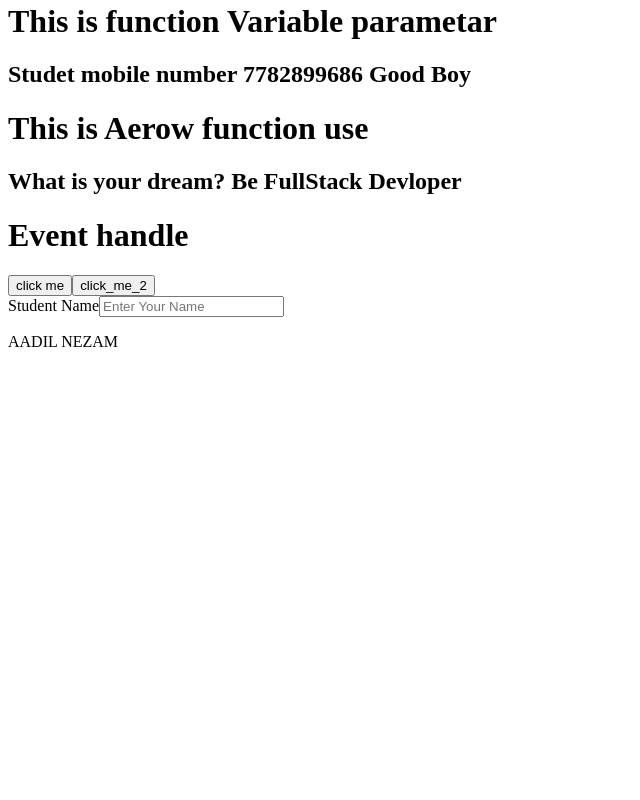
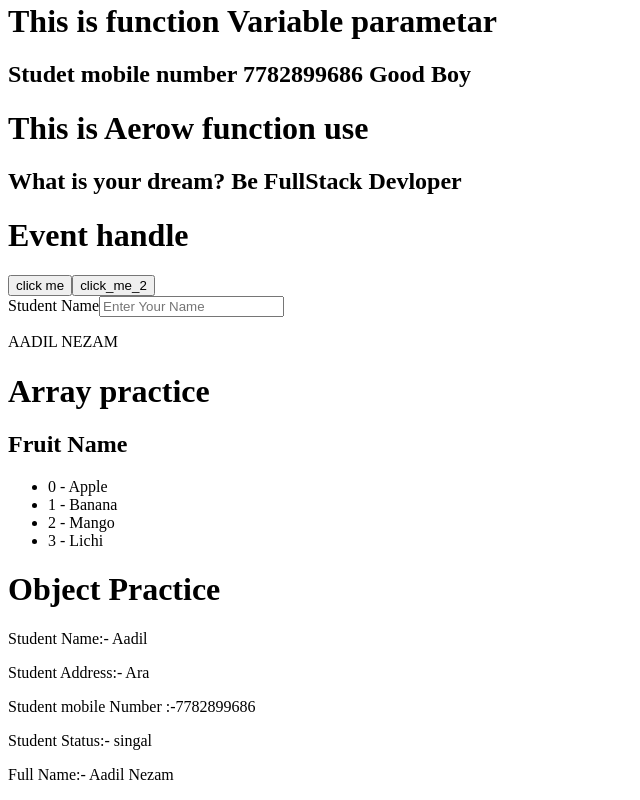
Before and after one commit to aadilne/full-stack-practice, a React (Vite) app in the folder ReactJS/ReactJSPractice/: page / in a window 1280 px wide. Shown: the part 811-1611 px from the top of the page, without its empty margins (0-640 px from the left). Before the commit the page ends 1178 px from the top, so only its background shows below. Built offline with nearby package versions, Linux system fonts and the light colour scheme.

Commit message:
ReactJS Array and Object  practice

```diff
--- a/ReactJS/ReactJSPractice/src/App.jsx
+++ b/ReactJS/ReactJSPractice/src/App.jsx
@@ -2,6 +2,9 @@ import { useState } from 'react'
 import Demo from './component/Demo'
 import InlineStyle from './component/InlineStyle'
 import FunctionComponent from './component/FunctionComponent'
+import Array_and_Obj from './component/Array_and_Obj'
+
+
 
 
 function App() {
@@ -15,6 +18,7 @@ function App() {
       <Demo />
       <InlineStyle />
       <FunctionComponent />
+      <Array_and_Obj />
 
     </>
   )
--- /dev/null
+++ b/ReactJS/ReactJSPractice/src/component/Array_and_Obj.jsx
@@ -0,0 +1,39 @@
+
+function Array_and_Obj() {
+
+    const fruitName = ["Apple", "Banana", "Mango", "Lichi"]
+
+    const student_Details = {
+        name:"Aadil",
+        lastName:"Nezam",
+        add:"Ara",
+        mob:7782899686,
+        status:"singal" }
+
+        function fullName(user){
+            return user.name + " " + user.lastName
+        }
+
+
+    return (
+        <>
+            <h1>Array practice</h1>
+            <h2>Fruit Name</h2>
+            <ul>
+                {fruitName.map((fruit, index) => (
+                    <li>{index} - {fruit}</li>
+                ))}
+            </ul>
+
+            <h1>Object Practice</h1>
+            <p>Student Name:- {student_Details.name}</p>
+            <p>Student Address:- {student_Details.add}</p>
+            <p>Student mobile Number :-{student_Details.mob}</p>
+            <p>Student Status:- {student_Details.status}</p>
+
+            <p>Full Name:- {fullName(student_Details) }</p>
+
+        </>
+    )
+}
+export default Array_and_Obj
```
Also changed, not shown: 2 other files (tests, documents, lock files or other folders).
